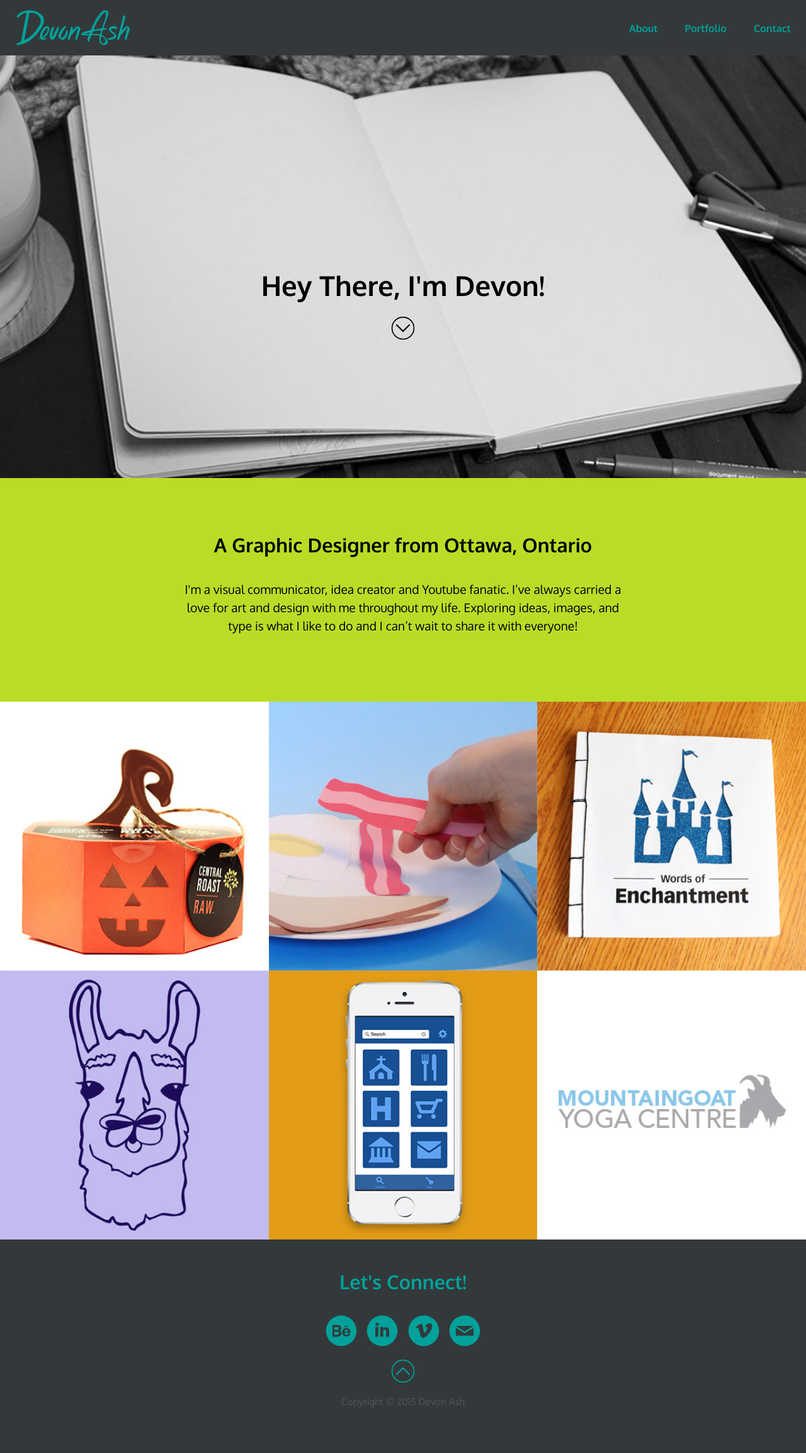
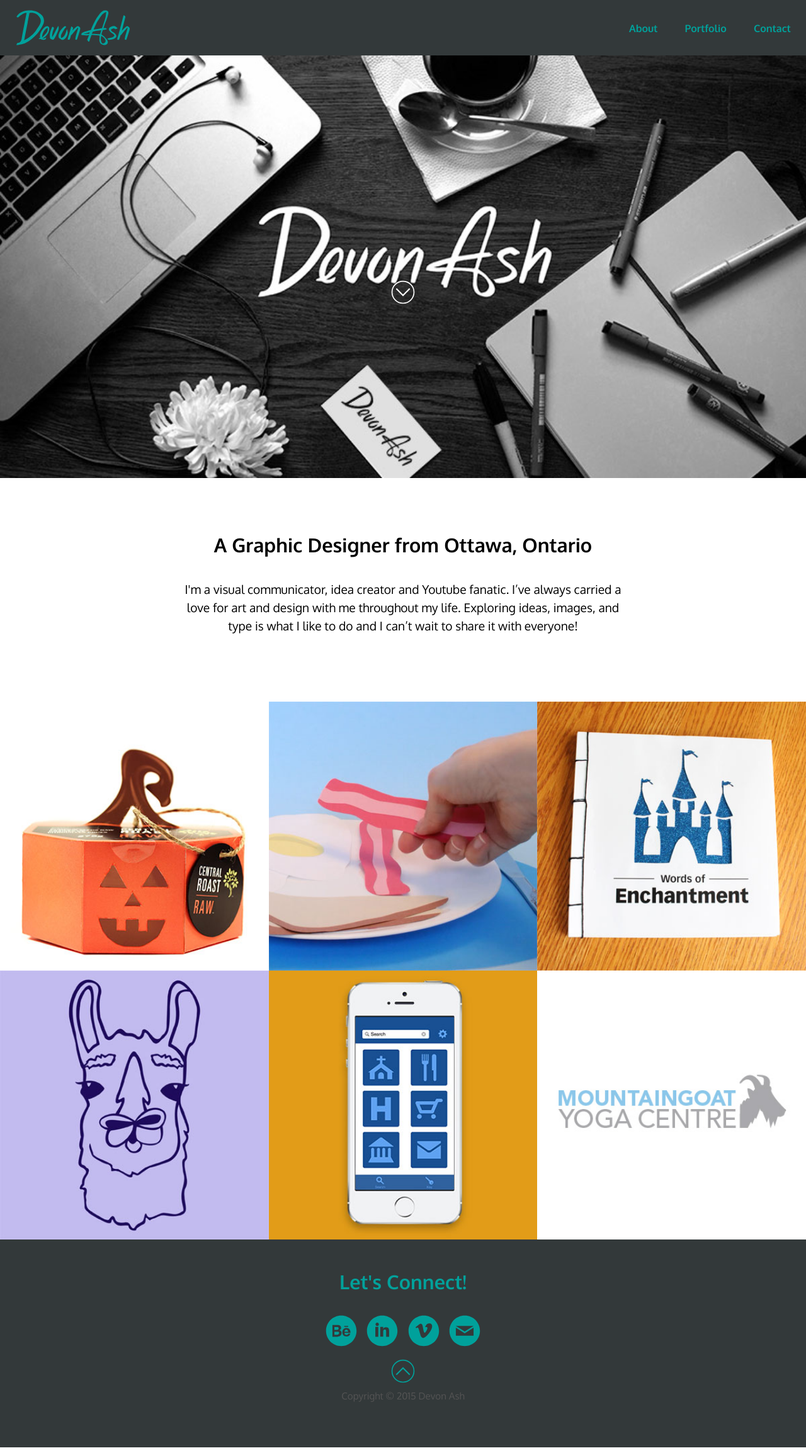
Before and after one commit to devonash/portfolio, a Jekyll site: the page built from index.html, in a window 1280 px wide. Shown: the whole page at 63% size. Built offline with Jekyll 4.4.1, drawn with Linux system fonts in a browser that asks for light colours.

Commit message:
took out green background-colour, changed billboard image

```diff
--- a/_includes/css/my.css
+++ b/_includes/css/my.css
@@ -125,7 +125,6 @@ a:focus {
 	padding-bottom: 4em;
 	padding-left: 2em;
 	padding-right: 2em;
-	background-color: #B9DD26;
 }
 
 .about-para {
@@ -164,7 +163,6 @@ footer > p {
 	height: 50px;
 	width: 50px;
 	margin: 0 auto;
-	margin-bottom: 0.5em;
 }
 
 .copyright {
--- a/index.html
+++ b/index.html
@@ -27,9 +27,8 @@ meta: Devon Ash — An Ottawa-based graphic designer
         </div>
 			</div>
 		<div class="intro">
-      <img class="billboard" src="img/sketchbook-scene-bw-resize.jpg" alt="Photo decoration of a Sketchbook">
+      <img class="billboard" src="img/billboard-image-bw.jpg" alt="I'm Devon Ash">
 			<div class="billboard-text">
-        <h1 class="push-0 yotta">Hey There, I'm Devon!</h1>
 			  <a href="#main" aria-label="Skip to Main Content"><img class="down-arrow" src="{{site.baseurl}}/img/down-arrow.svg" alt="Down Arrow"></a>
 			</div>
 		</div>
```
Also changed, not shown: img/billboard-image-bw.jpg (added), img/down-arrow.svg.
